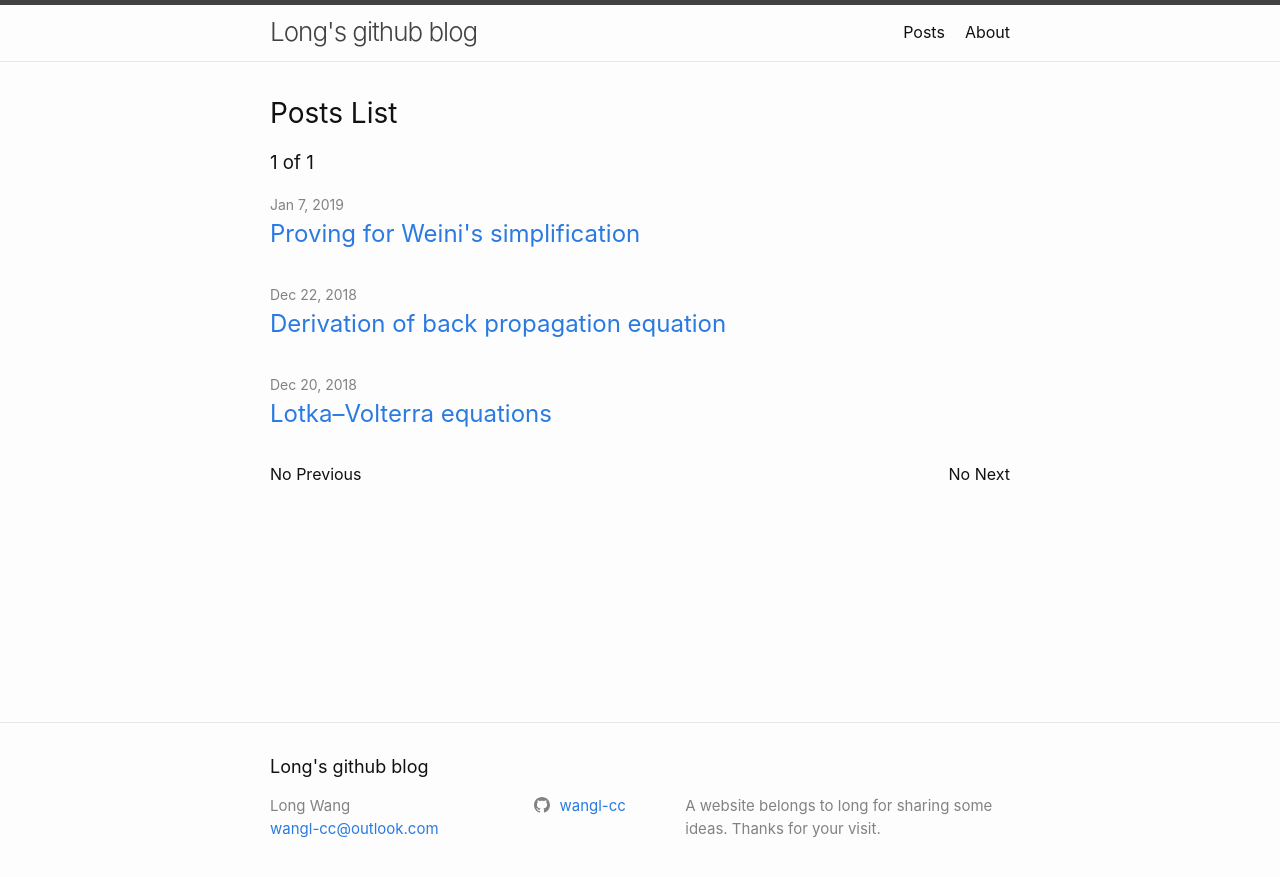
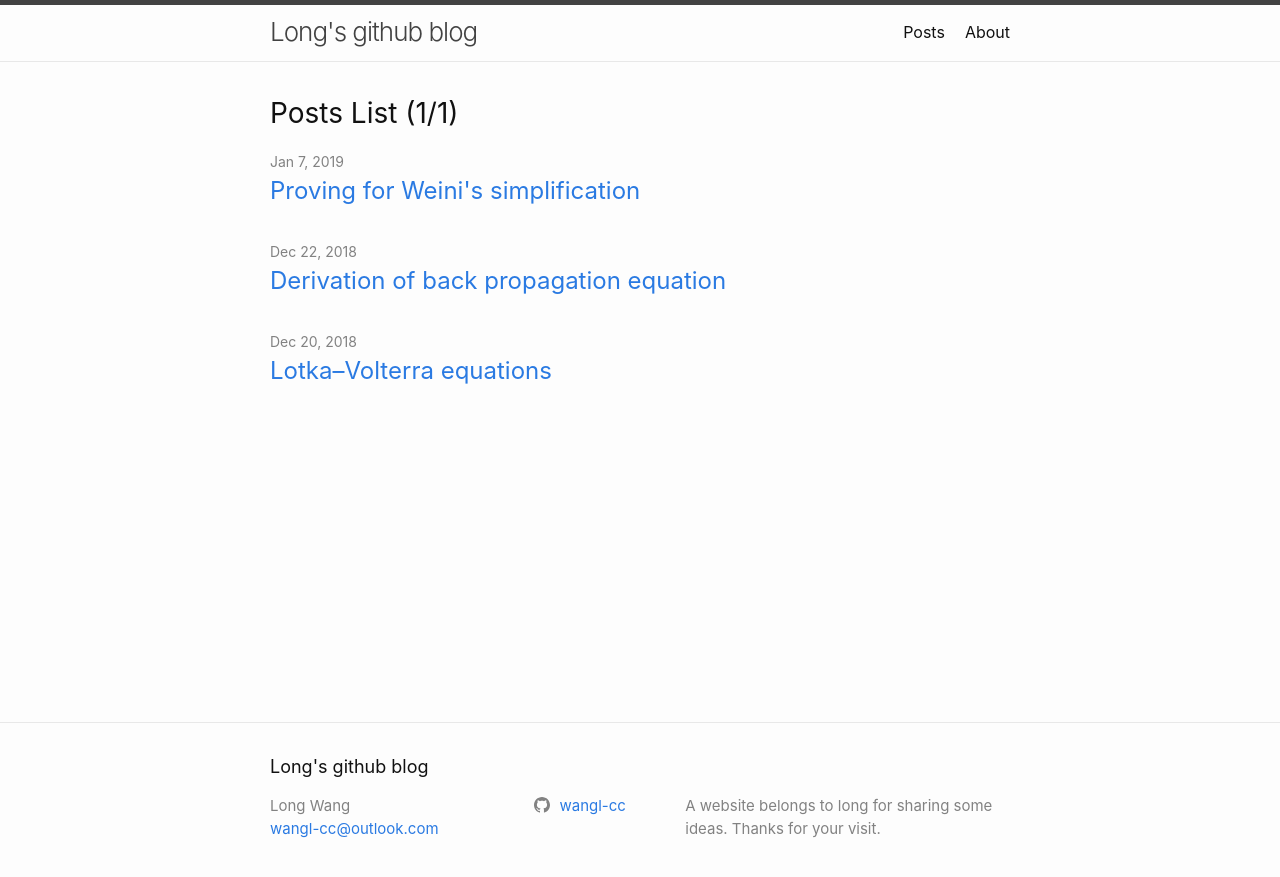
Before and after one commit to wangl-cc/wangl-cc.github.io, a Jekyll site: the page built from post/index.html, in a window 1280 px wide. Shown: the top 877 px of the page. Built offline with Jekyll 4.4.1, drawn with Linux system fonts in a browser that asks for light colours; the list of posts is cut into pages by our own code.

Commit message:
Change the post list page.

```diff
--- a/post/index.html
+++ b/post/index.html
@@ -3,8 +3,7 @@
 list_title: Posts List
 ---
 
-<h2 class="post-list-heading">{{ page.list_title | default: "Posts" }}</h2>
-<h3 class="page_number">{{ paginator.page }} of {{ paginator.total_pages }}</h3>
+<h2 class="post-list-heading">{{ page.list_title | default: "Posts" }} ({{ paginator.page }}/{{ paginator.total_pages }})</h2>
 <ul class="post-list">
   {%- for post in paginator.posts -%}
   <li>
@@ -28,12 +27,8 @@
   <a href="{{ paginator.previous_page_path }}" class="previous">
     Previous
   </a>
-  {% else %}
-  <span class="previous">No Previous</span>
   {% endif %}
   {% if paginator.next_page %}
   <a href="{{ paginator.next_page_path }}" class="next">Next</a>
-  {% else %}
-  <span class="next ">No Next</span>
   {% endif %}
 </div>
```
